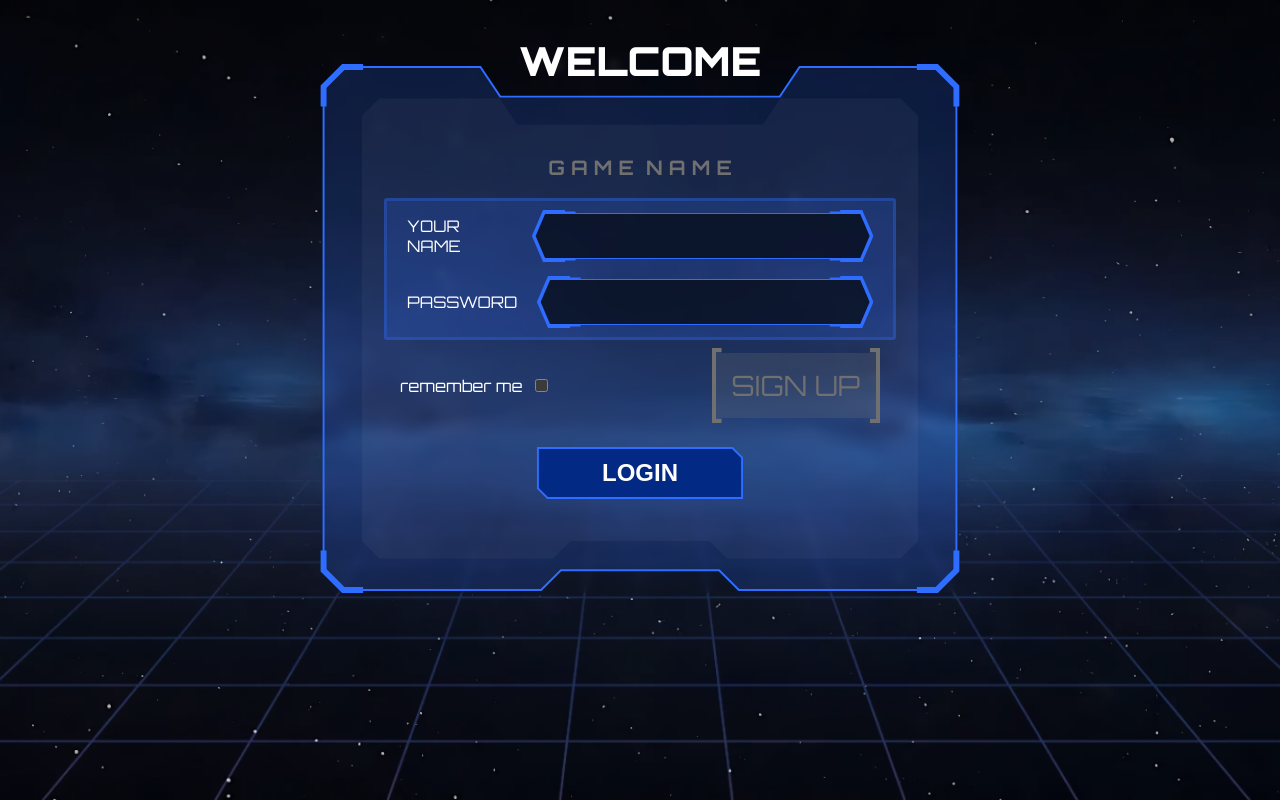
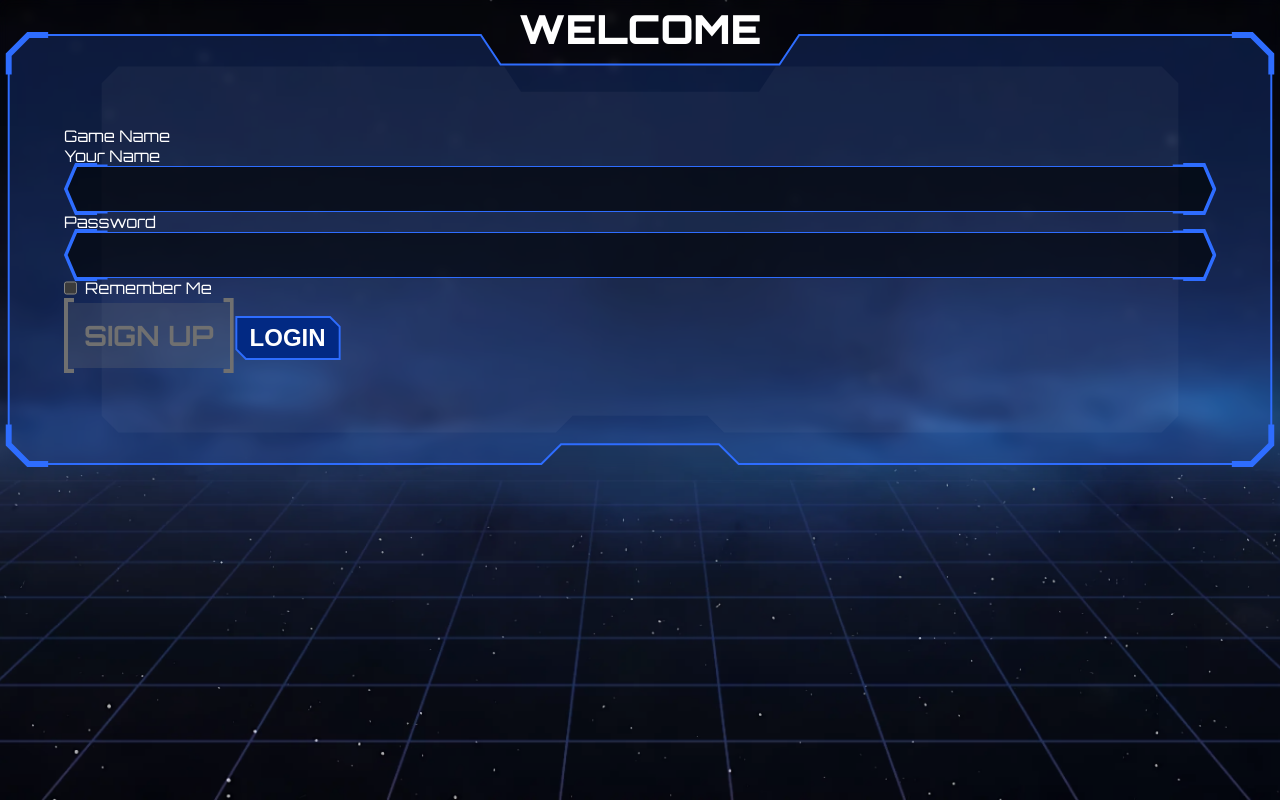
Before and after one commit to CodectiveOrg/snake-frontend, a React (Vite) app: page /sign-in in a window 1280 px wide. Built offline with nearby package versions, Linux system fonts and the light colour scheme; no server answers; a web font is replaced by a local one.

Commit message:
[UPDATE] sign in page's markup

```diff
--- a/src/components/pane/pane.component.tsx
+++ b/src/components/pane/pane.component.tsx
@@ -15,12 +15,14 @@ type Props = PropsWithChildren<{
   title: string;
   shade?: boolean;
   className?: string;
+  contentClassName?: string;
 }>;
 
 export default function PaneComponent({
   title,
   shade = false,
   className,
+  contentClassName,
   children,
 }: Props): ReactNode {
   const { ref: titleRef, width: titleWidth } =
@@ -51,7 +53,7 @@ export default function PaneComponent({
       <div ref={titleRef} className={styles.title}>
         {title}
       </div>
-      <div className={styles.content}>{children}</div>
+      <div className={clsx(styles.content, contentClassName)}>{children}</div>
     </div>
   );
 }
--- a/src/pages/sign-in/sign-in.page.tsx
+++ b/src/pages/sign-in/sign-in.page.tsx
@@ -1,6 +1,7 @@
 import { type ReactNode, useState } from "react";
 
 import ButtonComponent from "@/components/button/button.component";
+import CheckboxComponent from "@/components/checkbox/checkbox.component.tsx";
 import LinkButtonComponent from "@/components/link-button/link-button.component";
 import PaneComponent from "@/components/pane/pane.component";
 import TextInputComponent from "@/components/text-input/text-input.component";
@@ -13,62 +14,43 @@ export default function SignInPage(): ReactNode {
   const [checked, setChecked] = useState(false);
 
   return (
-    <div className={styles.parent}>
+    <div className={styles["sign-in"]}>
       <PaneComponent
         shade
-        key={"signup"}
-        title="welcome"
-        className={styles["pane-signup-page"]}
+        className={styles.pane}
+        contentClassName={styles.container}
+        title="Welcome"
       >
-        <div className={styles.container}>
-          <h2 className={styles["game-name"]}>G A M E &nbsp;N A M E</h2>
-          <div className={styles["input-fields"]}>
-            <div className={styles["input-box"]}>
-              <label htmlFor="username">YOUR NAME</label>
+        <div className={styles.logo}>Game Name</div>
+        <form>
+          <div className={styles.fields}>
+            <label>
+              Your Name
               <TextInputComponent
                 name="username"
-                id="username"
                 value={username}
                 onChange={(e) => setUsername(e.target.value)}
-                className={styles["input-style"]}
               />
-            </div>
-            <div className={styles["input-box"]}>
-              <label htmlFor="password">PASSWORD</label>
+            </label>
+            <label>
+              Password
               <TextInputComponent
+                type="password"
                 name="password"
-                id="password"
                 value={password}
                 onChange={(e) => setPassword(e.target.value)}
-                type="password"
-                className={styles["input-style"]}
               />
-            </div>
+            </label>
           </div>
-          <div className={styles.buttons}>
-            <div className={styles["checkbox-field"]}>
-              <label className={styles["checkbox-label"]}>remember me</label>
-              <input
-                type="checkbox"
-                checked={checked}
-                className={styles["checkbox-input"]}
-                onChange={(e) => setChecked(e.target.checked)}
-              />
-            </div>
-
-            <LinkButtonComponent
-              to={"/signup"}
-              className={styles["signup-link"]}
-            >
-              SIGN UP
-            </LinkButtonComponent>
-          </div>
-          <div className={styles["signup-button-parent"]}>
-            <ButtonComponent className={styles["signin-button"]}>
-              LOGIN
-            </ButtonComponent>
-          </div>
-        </div>
+          <CheckboxComponent
+            className={styles.checkbox}
+            label="Remember Me"
+            checked={checked}
+            onChange={(e) => setChecked(e.target.checked)}
+          />
+          <LinkButtonComponent to="/signup">Sign Up</LinkButtonComponent>
+          <ButtonComponent>Login</ButtonComponent>
+        </form>
       </PaneComponent>
     </div>
   );
```
